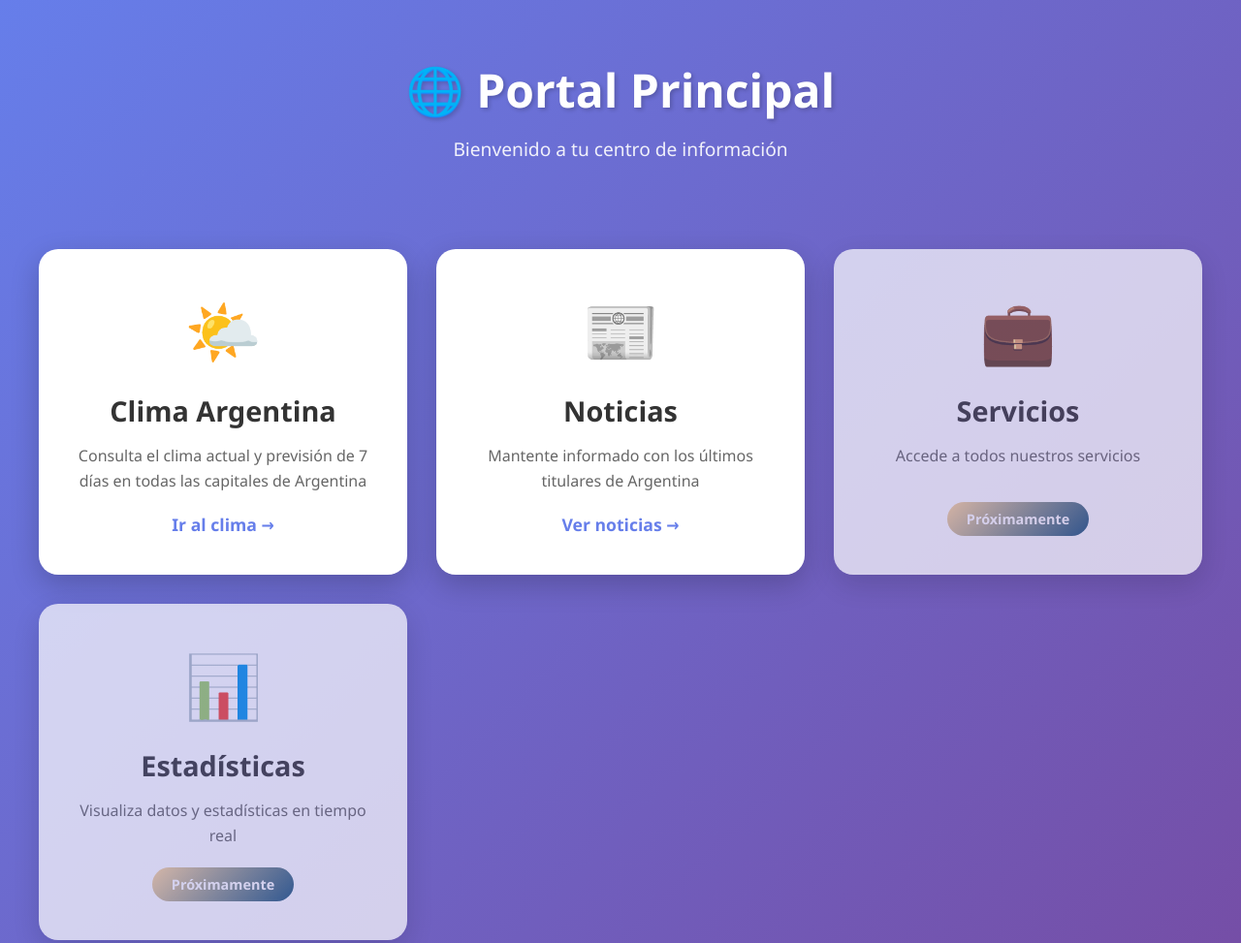
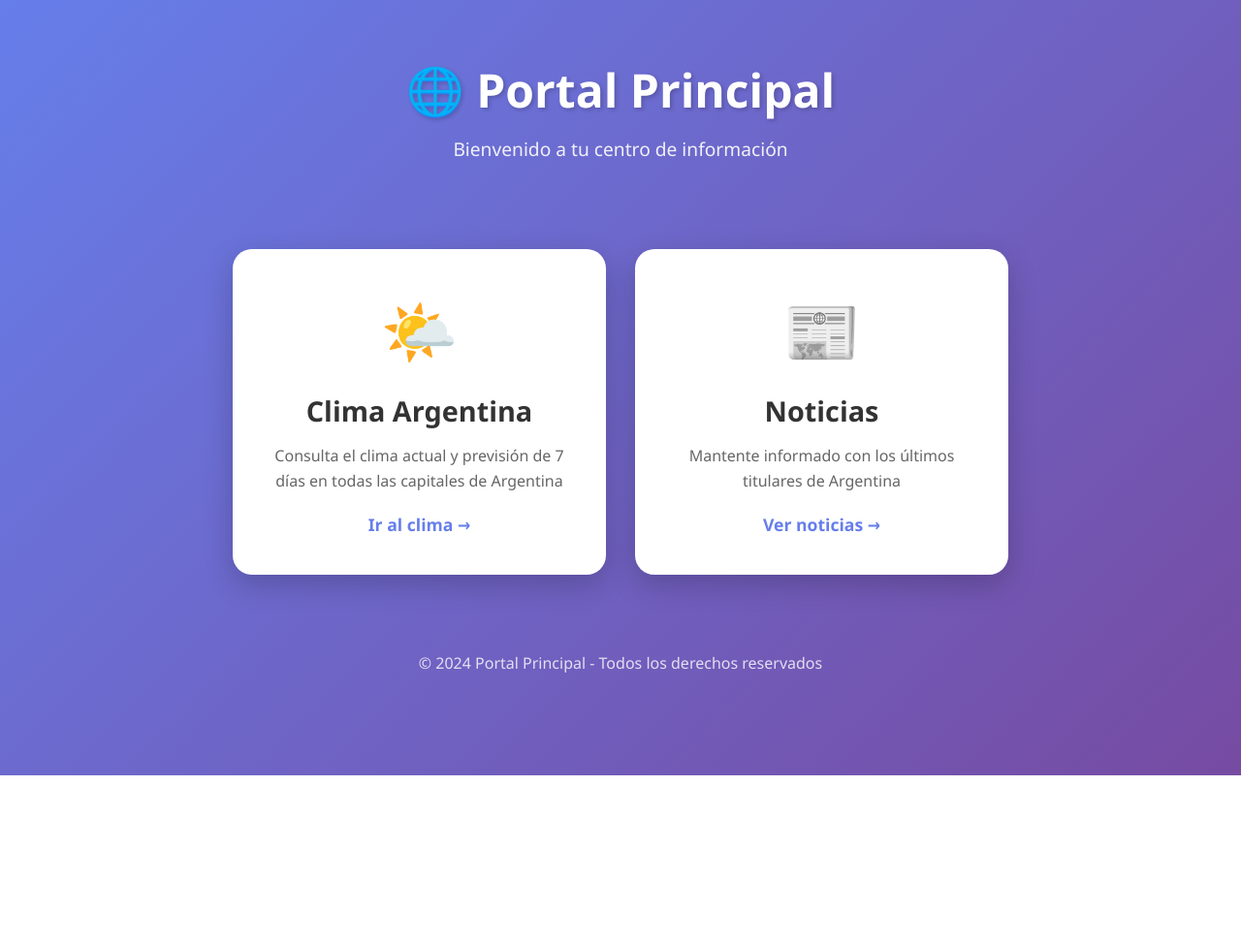
Before and after one commit to elmarpla/Kiro2, a plain HTML site: page index.html in a window 1280 px wide. Shown: the top 973 px of the page at 97% size. After the commit the page ends 800 px from the top, so only its background shows below. Drawn offline with Linux system fonts and the light colour scheme.

```diff
--- a/index.html
+++ b/index.html
@@ -31,24 +31,6 @@
                     <span class="card-link">Ver noticias →</span>
                 </div>
             </a>
-
-            <div class="portal-card coming-soon">
-                <div class="card-icon">💼</div>
-                <h2>Servicios</h2>
-                <p>Accede a todos nuestros servicios</p>
-                <div class="card-footer">
-                    <span class="coming-soon-badge">Próximamente</span>
-                </div>
-            </div>
-
-            <div class="portal-card coming-soon">
-                <div class="card-icon">📊</div>
-                <h2>Estadísticas</h2>
-                <p>Visualiza datos y estadísticas en tiempo real</p>
-                <div class="card-footer">
-                    <span class="coming-soon-badge">Próximamente</span>
-                </div>
-            </div>
         </div>
 
         <footer class="footer">
--- a/portal.css
+++ b/portal.css
@@ -36,9 +36,12 @@
 
 .cards-grid {
     display: grid;
-    grid-template-columns: repeat(auto-fit, minmax(280px, 1fr));
+    grid-template-columns: repeat(auto-fit, minmax(320px, 1fr));
     gap: 30px;
     margin-bottom: 50px;
+    max-width: 800px;
+    margin-left: auto;
+    margin-right: auto;
 }
 
 .portal-card {
```
Also changed, not shown: 1 other file.
